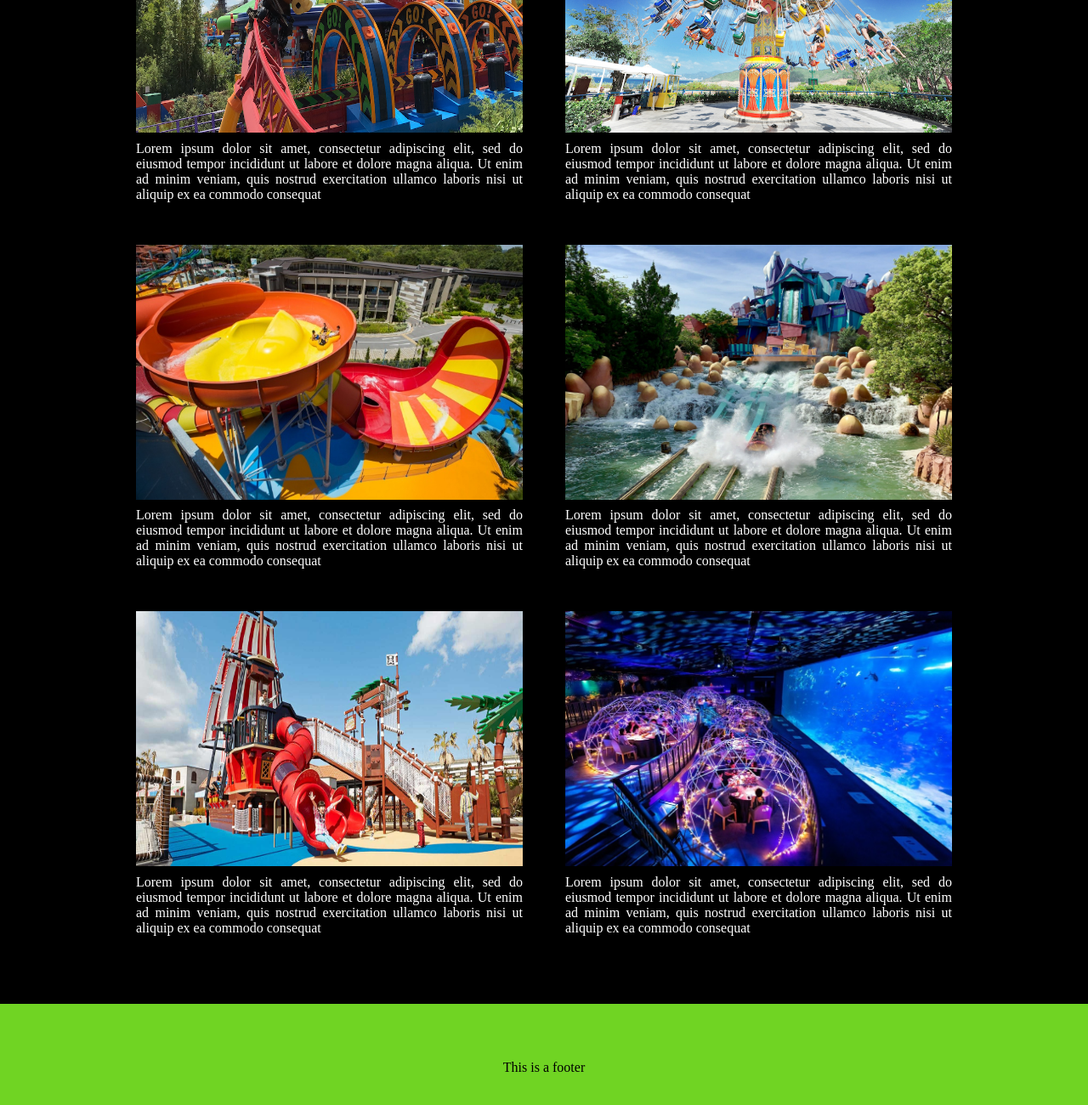
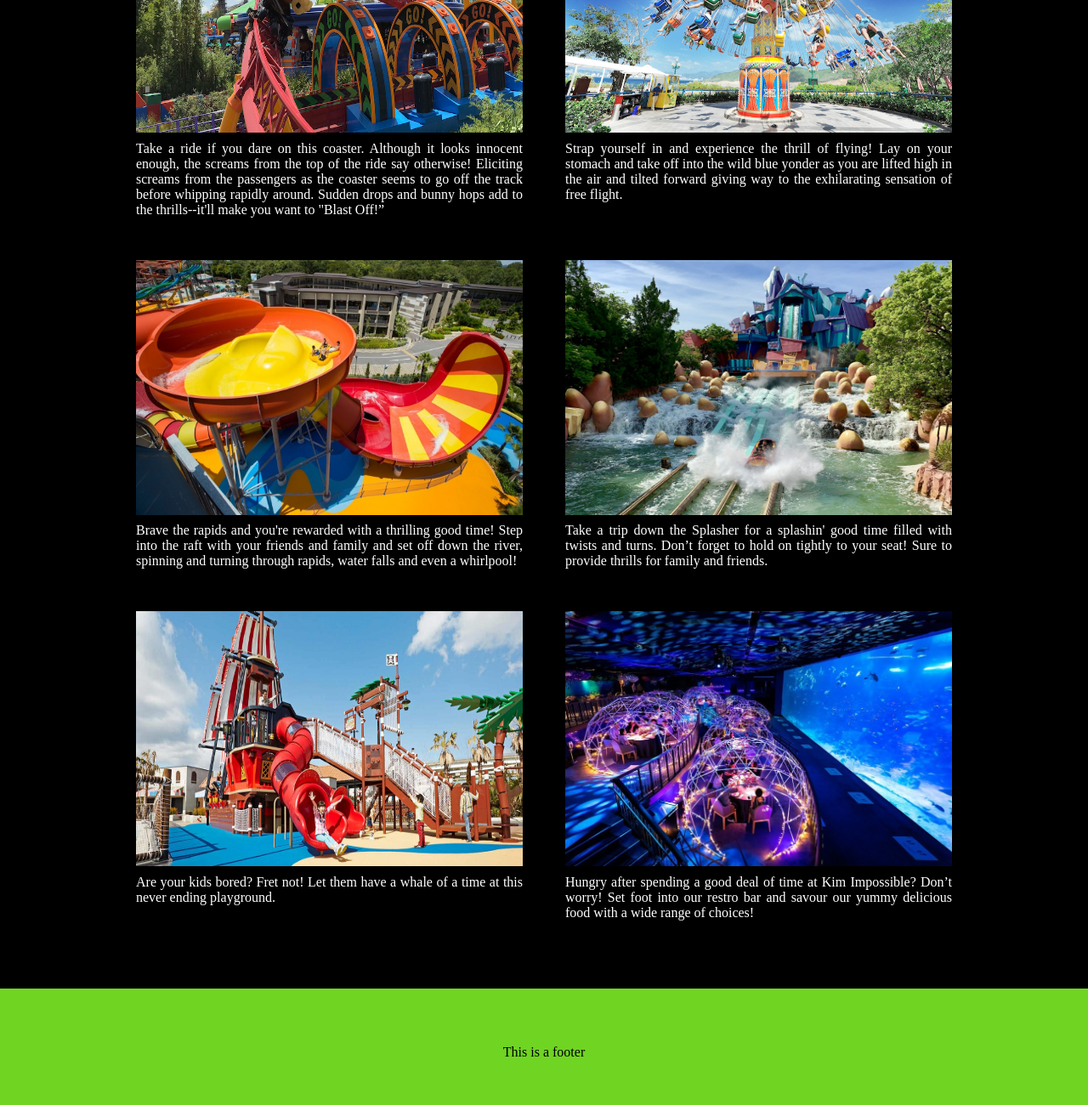
Before and after one commit to avntx/KimImpossible, a plain HTML site: page components/Attractions/attractions.html in a window 1280 px wide. Shown: the part 988-2288 px from the top of the page at 85% size. Drawn offline with Linux system fonts and the light colour scheme.

Commit message:
content updated

```diff
--- a/components/Attractions/attractions.html
+++ b/components/Attractions/attractions.html
@@ -159,48 +159,42 @@
             <!-- Individual rides section -->
             <div class="individualSection">
                 <img src="../../assets/attraction1.png" alt="Attraction_Image" class="attractions_Image"/>
-                <p>Lorem ipsum dolor sit amet, consectetur adipiscing elit, sed do eiusmod tempor
-                    incididunt ut labore et dolore magna aliqua. Ut enim ad minim veniam, quis nostrud
-                    exercitation ullamco laboris nisi ut aliquip ex ea commodo consequat
+                <p>Take a ride if you dare on this coaster. Although it looks innocent enough, the screams from the top of the ride say otherwise! Eliciting screams from the passengers as the coaster seems to go off the track before whipping rapidly around. Sudden drops and bunny hops add to the thrills--it'll make you want to "Blast Off!”
+
                 </p>
             </div>
 
             <div class="individualSection">
                 <img src="../../assets/attraction3.jpg" alt="Attraction_Image" class="attractions_Image"/>
-                <p>Lorem ipsum dolor sit amet, consectetur adipiscing elit, sed do eiusmod tempor
-                    incididunt ut labore et dolore magna aliqua. Ut enim ad minim veniam, quis nostrud
-                    exercitation ullamco laboris nisi ut aliquip ex ea commodo consequat
+                <p>Strap yourself in and experience the thrill of flying! Lay on your stomach and take off into the wild blue yonder as you are lifted high in the air and tilted forward giving way to the exhilarating sensation of free flight.
+
                 </p>
             </div>
 
             <div class="individualSection">
                 <img src="../../assets/attraction4.jpg" alt="Attraction_Image" class="attractions_Image"/>
-                <p>Lorem ipsum dolor sit amet, consectetur adipiscing elit, sed do eiusmod tempor
-                    incididunt ut labore et dolore magna aliqua. Ut enim ad minim veniam, quis nostrud
-                    exercitation ullamco laboris nisi ut aliquip ex ea commodo consequat
+                <p>Brave the rapids and you're rewarded with a thrilling good time! Step into the raft with your friends and family and set off down the river, spinning and turning through rapids, water falls and even a whirlpool!
+
                 </p>
             </div>
             <div class="individualSection">
                 <img src="../../assets/attraction5.jpg" alt="Attraction_Image" class="attractions_Image"/>
-                <p>Lorem ipsum dolor sit amet, consectetur adipiscing elit, sed do eiusmod tempor
-                    incididunt ut labore et dolore magna aliqua. Ut enim ad minim veniam, quis nostrud
-                    exercitation ullamco laboris nisi ut aliquip ex ea commodo consequat
+                <p>Take a trip down the Splasher for a splashin' good time filled with twists and turns. Don’t forget to hold on tightly to your seat! Sure to provide thrills for family and friends.
+
                 </p>
             </div>
 
             <div class="individualSection">
                 <img src="../../assets/attraction6.jpg" alt="Attraction_Image" class="attractions_Image"/>
-                <p>Lorem ipsum dolor sit amet, consectetur adipiscing elit, sed do eiusmod tempor
-                    incididunt ut labore et dolore magna aliqua. Ut enim ad minim veniam, quis nostrud
-                    exercitation ullamco laboris nisi ut aliquip ex ea commodo consequat
+                <p>Are your kids bored? Fret not! Let them have a whale of a time at this never ending playground.
+
                 </p>
             </div>
 
             <div class="individualSection">
                 <img src="../../assets/attraction7.jpg" alt="Attraction_Image" class="attractions_Image"/>
-                <p>Lorem ipsum dolor sit amet, consectetur adipiscing elit, sed do eiusmod tempor
-                    incididunt ut labore et dolore magna aliqua. Ut enim ad minim veniam, quis nostrud
-                    exercitation ullamco laboris nisi ut aliquip ex ea commodo consequat
+                <p>Hungry after spending a good deal of time at Kim Impossible? Don’t worry! Set foot into our restro bar and savour our yummy delicious food with a wide range of choices!
+
                 </p>
             </div>
 
```
Also changed, not shown: index.html (+5 -5 lines).
